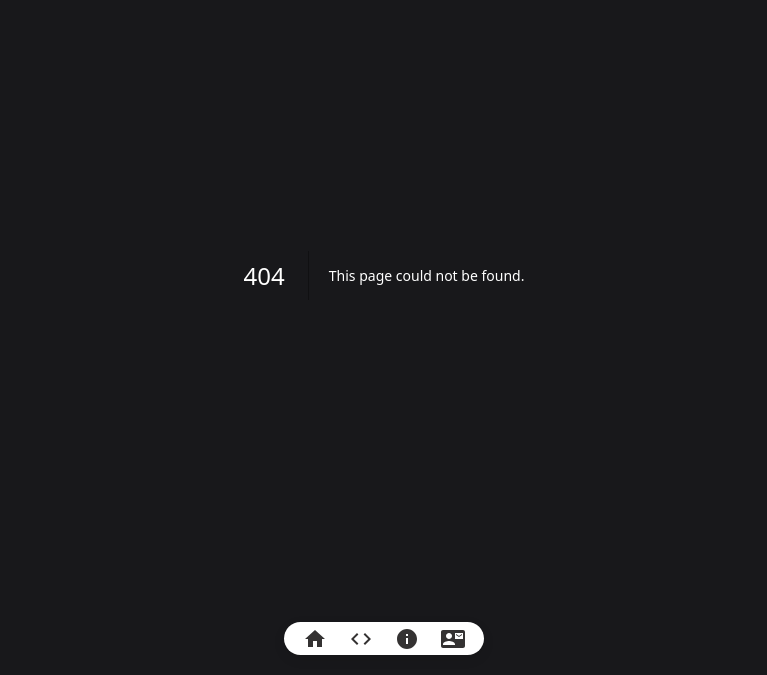
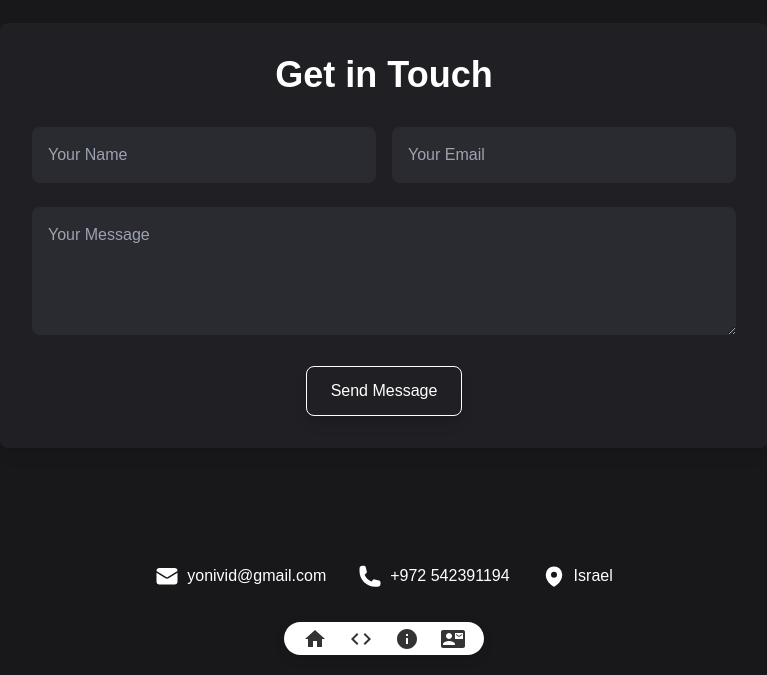
Before and after one commit to jonivid/porfolio_client, a Next.js app: page /contact in a window 1280 px wide. Before the commit this address had no page. Shown: the part 125-800 px from the top of the page, without its empty margins (256-1023 px from the left). Built offline with nearby package versions, Linux system fonts and the light colour scheme.

Commit message:
added contact page - currently without submit support

```diff
--- /dev/null
+++ b/src/app/contact/page.js
@@ -0,0 +1,144 @@
+"use client";
+import { motion } from "framer-motion";
+import { useState } from "react";
+// Updated imports for Heroicons v2
+import { EnvelopeIcon, PhoneIcon, MapPinIcon } from "@heroicons/react/24/solid";
+
+export default function ContactUs() {
+  const [formData, setFormData] = useState({
+    name: "",
+    email: "",
+    message: "",
+  });
+
+  const handleInputChange = (e) => {
+    setFormData({ ...formData, [e.target.name]: e.target.value });
+  };
+
+  const handleSubmit = (e) => {
+    e.preventDefault();
+    // Handle form submission logic (e.g., send an email)
+  };
+
+  return (
+    <div className="relative min-h-screen bg-[#18181b] text-white flex items-center justify-center overflow-hidden transform -translate-y-[5%]">
+      {/* Interactive Background */}
+      <motion.div
+        className="absolute inset-0 bg-gradient-to-r from-purple-600 via-indigo-600 to-pink-600 opacity-20"
+        initial={{ opacity: 0 }}
+        animate={{ opacity: 0.3 }}
+        transition={{ duration: 2, repeat: Infinity, repeatType: "reverse" }}
+      ></motion.div>
+
+      {/* Floating Particles */}
+      <div className="absolute inset-0 flex justify-center items-center">
+        {[...Array(10)].map((_, i) => (
+          <motion.div
+            key={i}
+            className="w-2 h-2 bg-white rounded-full absolute"
+            style={{ top: `${Math.random() * 100}%`, left: `${Math.random() * 100}%` }}
+            animate={{ y: ["0%", "100%", "0%"] }}
+            transition={{
+              duration: 5 + Math.random() * 5,
+              repeat: Infinity,
+              repeatType: "reverse",
+            }}
+          />
+        ))}
+      </div>
+
+      {/* Contact Form Container */}
+      <motion.div
+        className="relative z-10 w-full max-w-3xl mx-auto bg-[#1f1f24] rounded-lg p-8 shadow-lg"
+        initial={{ y: 50, opacity: 0 }}
+        animate={{ y: 0, opacity: 1 }}
+        transition={{ duration: 1 }}
+      >
+        {/* Header */}
+        <h2 className="text-4xl font-bold mb-8 text-center">
+          Get in <span className="text-indigo-400">Touch</span>
+        </h2>
+
+        {/* Contact Form */}
+        <form onSubmit={handleSubmit} className="space-y-6">
+          <div className="grid grid-cols-1 sm:grid-cols-2 gap-4">
+            {/* Name Input */}
+            <div className="relative">
+              <input
+                type="text"
+                name="name"
+                placeholder="Your Name"
+                className="w-full p-4 bg-[#2a2a31] text-white rounded-lg outline-none focus:ring-2 focus:ring-indigo-400 transition duration-300"
+                value={formData.name}
+                onChange={handleInputChange}
+                required
+              />
+            </div>
+
+            {/* Email Input */}
+            <div className="relative">
+              <input
+                type="email"
+                name="email"
+                placeholder="Your Email"
+                className="w-full p-4 bg-[#2a2a31] text-white rounded-lg outline-none focus:ring-2 focus:ring-indigo-400 transition duration-300"
+                value={formData.email}
+                onChange={handleInputChange}
+                required
+              />
+            </div>
+          </div>
+
+          {/* Message Input */}
+          <div className="relative">
+            <textarea
+              name="message"
+              placeholder="Your Message"
+              className="w-full p-4 h-32 bg-[#2a2a31] text-white rounded-lg outline-none focus:ring-2 focus:ring-indigo-400 transition duration-300"
+              value={formData.message}
+              onChange={handleInputChange}
+              required
+            ></textarea>
+          </div>
+
+          {/* Submit Button */}
+          <div className="text-center">
+            <motion.button
+              type="submit"
+              className="bg-indigo-500 hover:bg-indigo-600 text-white py-3 px-6 rounded-lg shadow-lg border border-indigo-300 focus:outline-none focus:ring-2 focus:ring-offset-2 focus:ring-indigo-500 transition duration-300"
+              whileHover={{ scale: 1.05 }}
+            >
+              Send Message
+            </motion.button>
+          </div>
+        </form>
+      </motion.div>
+
+      {/* Contact Information */}
+      <motion.div
+        className="absolute bottom-12 transform translate-y-[5%] flex justify-center space-x-8 z-10"
+        initial={{ opacity: 0 }}
+        animate={{ opacity: 1 }}
+        transition={{ delay: 1.5, duration: 1 }}
+      >
+        {/* Email */}
+        <div className="flex items-center space-x-2">
+          <EnvelopeIcon className="w-6 h-6 text-indigo-400" />
+          <span>yonivid@gmail.com</span>
+        </div>
+
+        {/* Phone */}
+        <div className="flex items-center space-x-2">
+          <PhoneIcon className="w-6 h-6 text-indigo-400" />
+          <span>+972 542391194</span>
+        </div>
+
+        {/* Address */}
+        <div className="flex items-center space-x-2">
+          <MapPinIcon className="w-6 h-6 text-indigo-400" />
+          <span>Israel</span>
+        </div>
+      </motion.div>
+    </div>
+  );
+}
```
